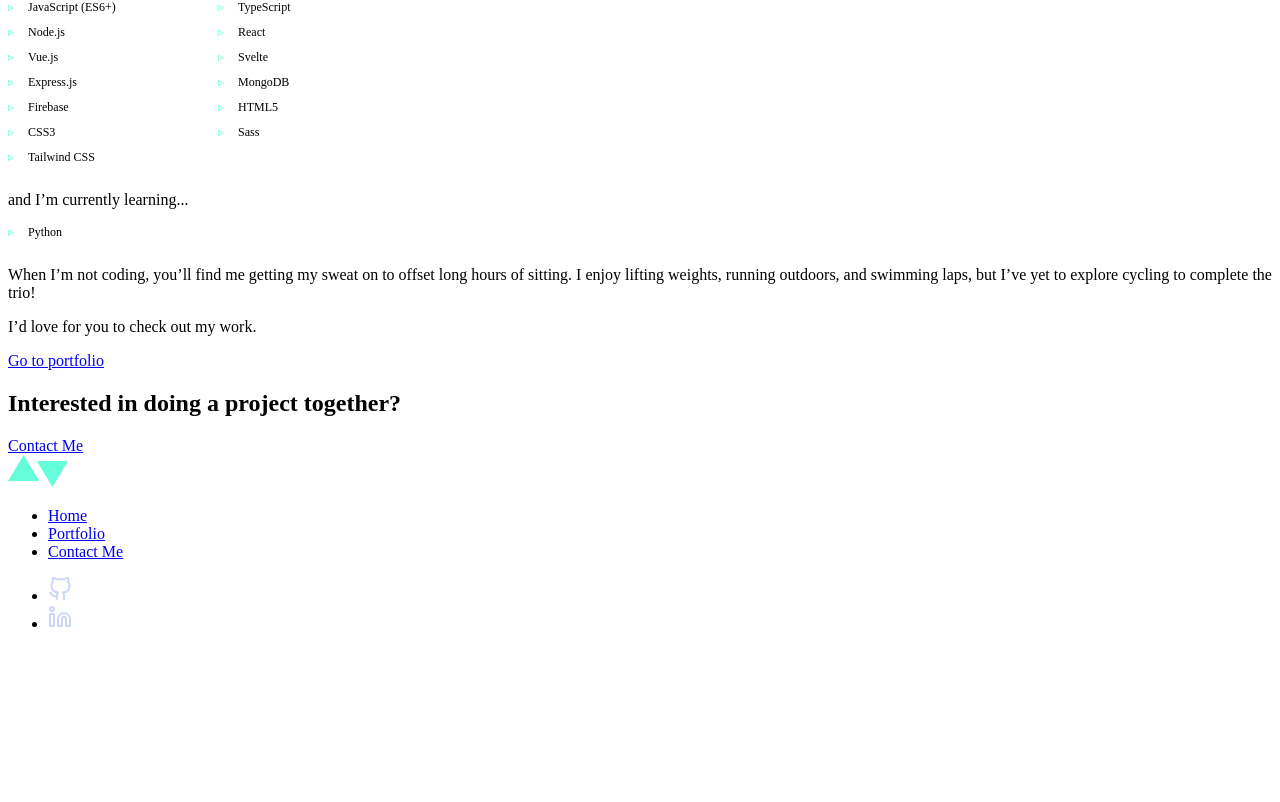
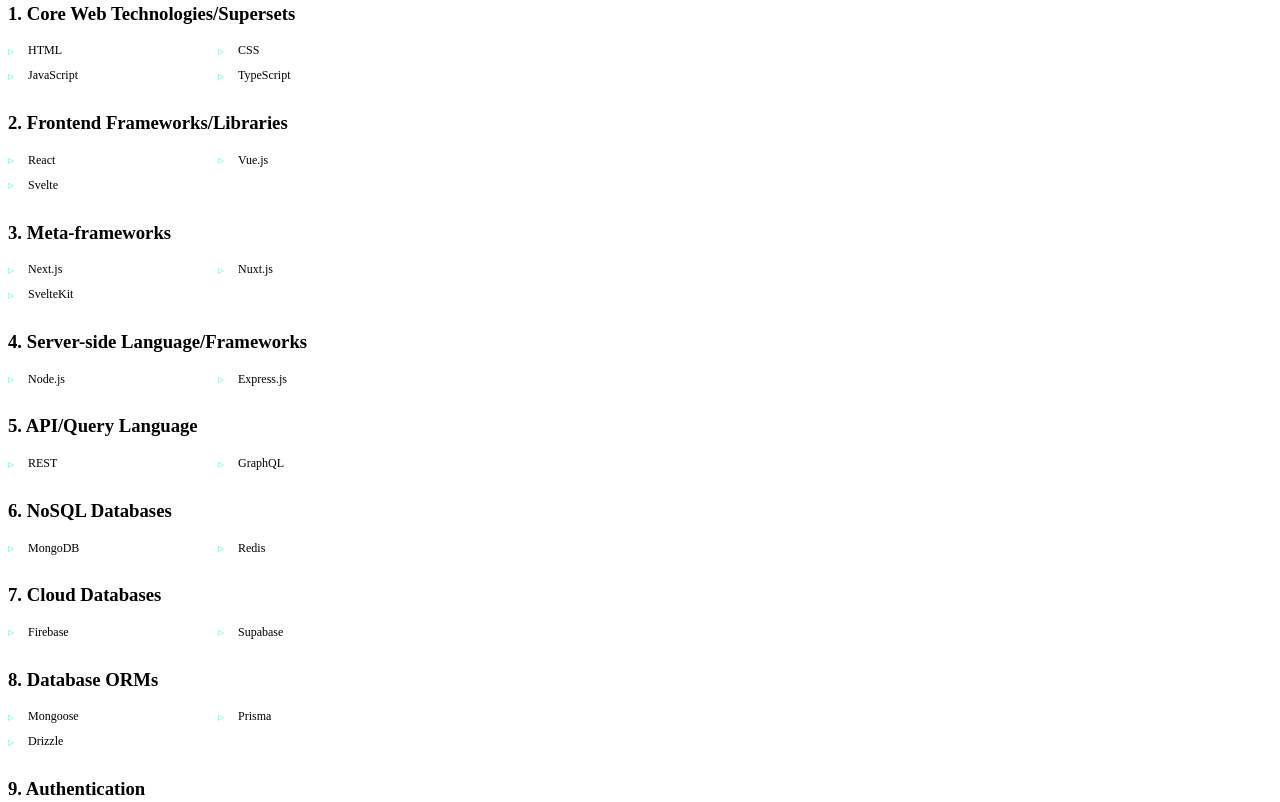
Before and after one commit to stephmunez/portfolio-website-v2, a Next.js app: page / in a window 1280 px wide. Shown: the part 1078-1880 px from the top of the page. Before the commit the page ends 1727 px from the top, so only its background shows below. Built offline with nearby package versions, Linux system fonts and the light colour scheme.

Commit message:
Update About.js

```diff
--- a/components/About/About.js
+++ b/components/About/About.js
@@ -5,21 +5,60 @@ import React from 'react';
 import { v4 as uuidv4 } from 'uuid';
 import styles from './About.module.scss';
 
-const skills = [
-  'JavaScript (ES6+)',
-  'TypeScript',
-  'Node.js',
-  'React',
-  'Vue.js',
-  'Svelte',
-  'Express.js',
-  'MongoDB',
-  'Firebase',
-  'HTML5',
-  'CSS3',
-  'Sass',
-  'Tailwind CSS',
-];
+const skills = {
+  core: {
+    title: 'Core Web Technologies/Supersets',
+    items: ['HTML', 'CSS', 'JavaScript', 'TypeScript'],
+  },
+  frontend: {
+    title: 'Frontend Frameworks/Libraries',
+    items: ['React', 'Vue.js', 'Svelte'],
+  },
+  metaFrameworks: {
+    title: 'Meta-frameworks',
+    items: ['Next.js', 'Nuxt.js', 'SvelteKit'],
+  },
+  backend: {
+    title: 'Server-side Language/Frameworks',
+    items: ['Node.js', 'Express.js'],
+  },
+  api: {
+    title: 'API/Query Language',
+    items: ['REST', 'GraphQL'],
+  },
+  databases: {
+    title: 'NoSQL Databases',
+    items: ['MongoDB', 'Redis'],
+  },
+  cloudDatabases: {
+    title: 'Cloud Databases',
+    items: ['Firebase', 'Supabase'],
+  },
+  orm: {
+    title: 'Database ORMs',
+    items: ['Mongoose', 'Prisma', 'Drizzle'],
+  },
+  auth: {
+    title: 'Authentication',
+    items: ['JSON Web Token', 'OAuth'],
+  },
+  cms: {
+    title: 'Headless CMS',
+    items: ['Contentful', 'Headless WordPress'],
+  },
+  css: {
+    title: 'CSS Preprocessors/Frameworks',
+    items: ['Sass', 'Tailwind CSS'],
+  },
+  design: {
+    title: 'Design Tools',
+    items: ['Figma'],
+  },
+  versionControl: {
+    title: 'Version Control Tools',
+    items: ['Git', 'GitHub'],
+  },
+};
 
 const currentlyLearning = ['Python'];
 
@@ -29,7 +68,7 @@ const About = () => {
       id='about'
       className='mb-16 flex w-[82.93%] flex-col md:mb-32 md:w-[89.71%] xl:mb-40 xl:w-[77.08%]'
     >
-      <div className='flex w-full flex-col gap-12 md:flex-row md:gap-[4.313rem] xl:gap-[7.813rem]'>
+      <div className='flex w-full flex-col gap-12 md:items-center md:gap-[4.313rem] lg:flex-row lg:items-start xl:gap-[7.813rem]'>
         <motion.div
           className={styles.wrapper}
           initial={{ opacity: 0, translateX: -50 }}
@@ -103,11 +142,20 @@ const About = () => {
               been working with recently:
             </p>
           </div>
-          <ul className={styles.skillsList}>
-            {skills.map((skill) => (
-              <li key={uuidv4()}>{skill}</li>
+          <div className='grid gap-6 sm:grid-cols-[repeat(2,minmax(0,max-content))]'>
+            {Object.values(skills).map(({ title, items }, index) => (
+              <div key={index} className='flex flex-col gap-2'>
+                <h3 className='font-body-1 text-aquamarine'>
+                  <span className='text-light-slate'>{index + 1}.</span> {title}
+                </h3>
+                <ul className={styles.skillsList}>
+                  {items.map((skill) => (
+                    <li key={uuidv4()}>{skill}</li>
+                  ))}
+                </ul>
+              </div>
             ))}
-          </ul>
+          </div>
           <div>
             <p className='font-body-1 text-light-slate'>
               and I’m currently learning...
```
